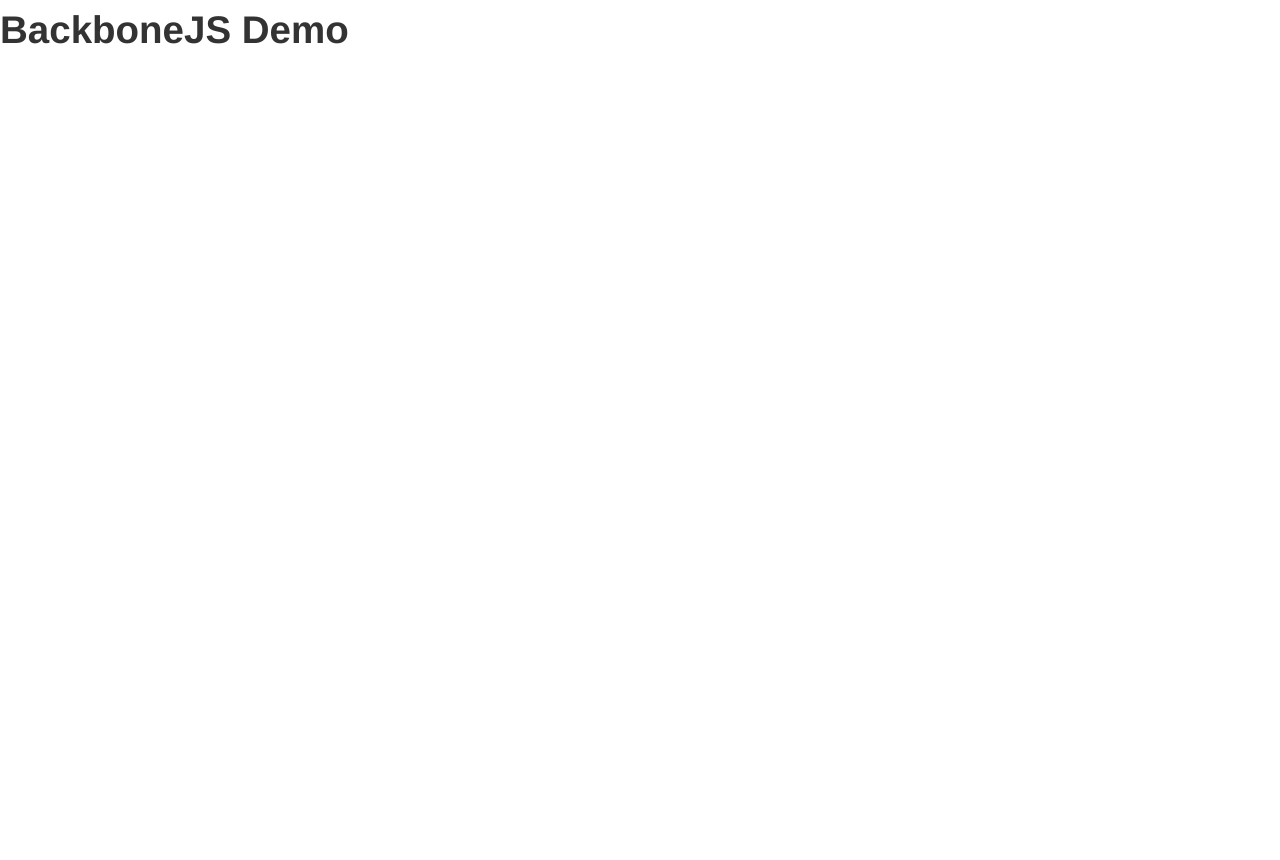
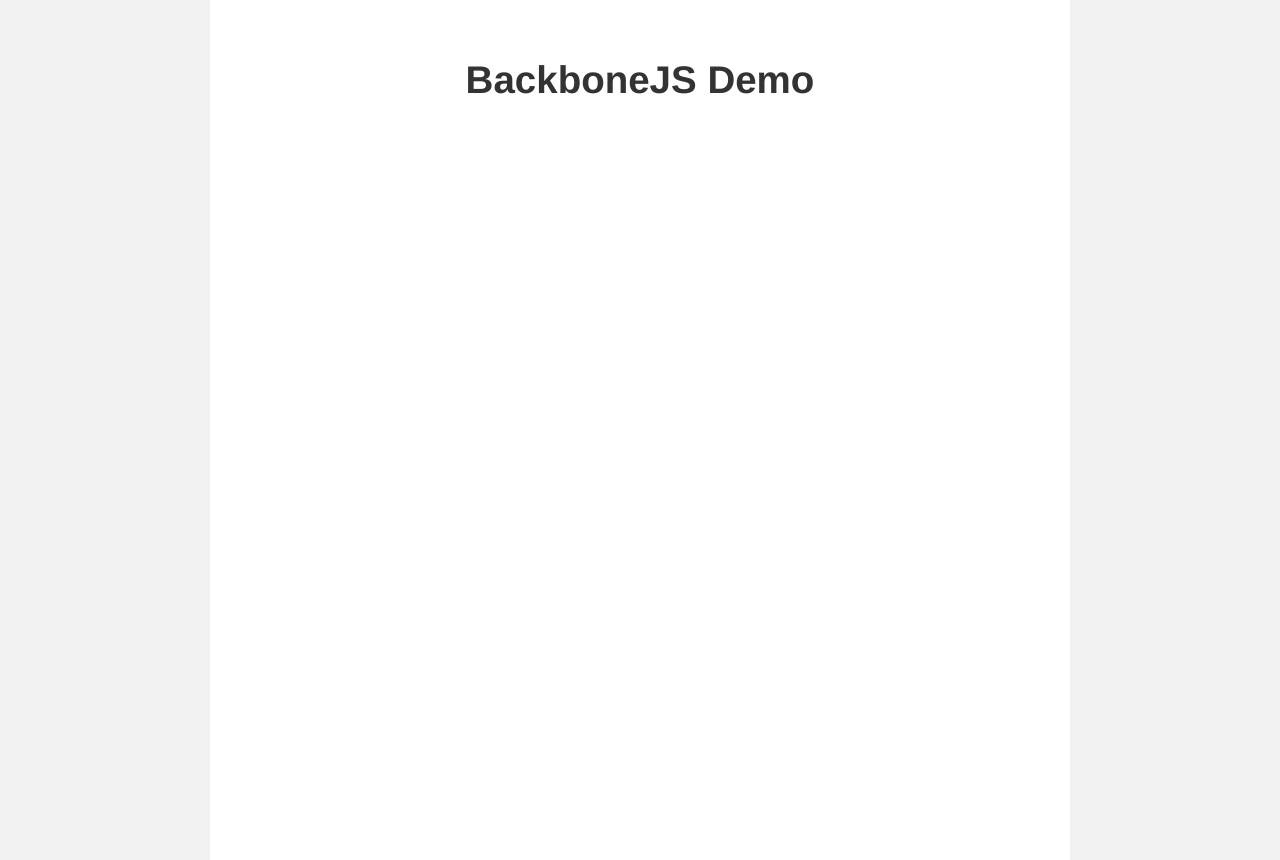
Before and after one commit to webdevesgi/backbone-demo, a plain HTML site: page index.html in a window 1280 px wide. Before the commit the page ends 800 px from the top, so only its background shows below. Drawn offline with Linux system fonts and the light colour scheme.

Commit message:
Add some styles

```diff
--- /dev/null
+++ b/css/main.css
@@ -0,0 +1,26 @@
+html { height: 100%; }
+body {
+  background-color: #f2f2f2;
+  padding: 0;
+  margin: 0;
+  height: 100%;
+}
+
+#content {
+  width: 800px;
+  min-height: 100%;
+  margin: 0 auto;
+  background-color: #FFF;
+  padding: 30px;
+}
+
+h1 {
+  text-align: center;
+  padding: 30px 0;
+  margin: 0;
+}
+
+h2 {
+  text-align: center;
+  margin-bottom: 40px;
+}
--- a/index.html
+++ b/index.html
@@ -4,10 +4,13 @@
     <meta charset="utf-8">
     <title>BackboneJS Demo</title>
     <link href="css/bootstrap.min.css" media="all" rel="stylesheet" type="text/css" />
+    <link href="css/main.css" media="all" rel="stylesheet" type="text/css" />
   </head>
   <body>
-    <h1>BackboneJS Demo</h1>
-    <div id="main"></div>
+    <div id="content">
+      <h1>BackboneJS Demo</h1>
+      <div id="main"></div>
+    </div>
     <script id="template_book" type="text/x-template">
       <li>
         <%= author %>: <em><a href="<%= url %>"><%= title %></a></em>
```
